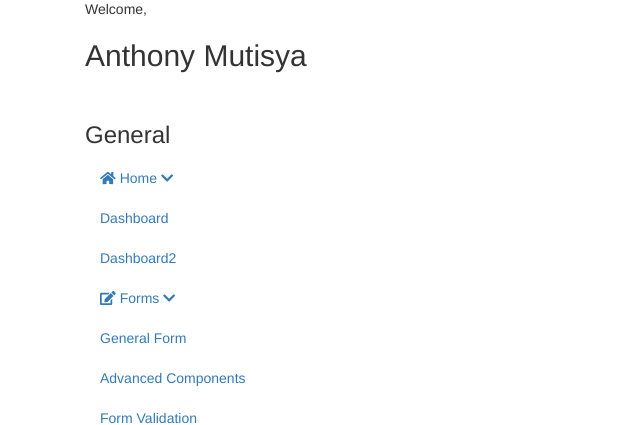
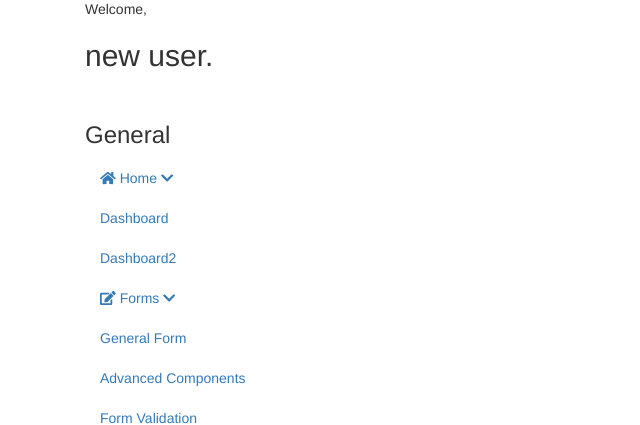
Before and after one commit to Dimercel/feedz, a Django app: page / in a window 1280 px wide. Shown: the part 391-816 px from the top of the page, without its empty margins (0-640 px from the left). Run offline with Django 3.2, Linux system fonts and the light colour scheme; style sheets or scripts are compiled from the project's sources; parts of the project's set-up code (start-up, migrations or seed data) failed here and were passed over; some libraries are stand-ins or nearby versions.

Commit message:
User name output

```diff
--- a/feedz/templates/side_menu.html
+++ b/feedz/templates/side_menu.html
@@ -16,7 +16,13 @@
             </div>
             <div class="profile_info">
                 <span>Welcome,</span>
-                <h2>Anthony Mutisya</h2>
+                <h2>
+                  {% if user.is_authenticated %}
+                    {{ user.get_username }}
+                  {% else %}
+                    new user.
+                  {% endif %}
+                </h2>
             </div>
         </div>
 
```
